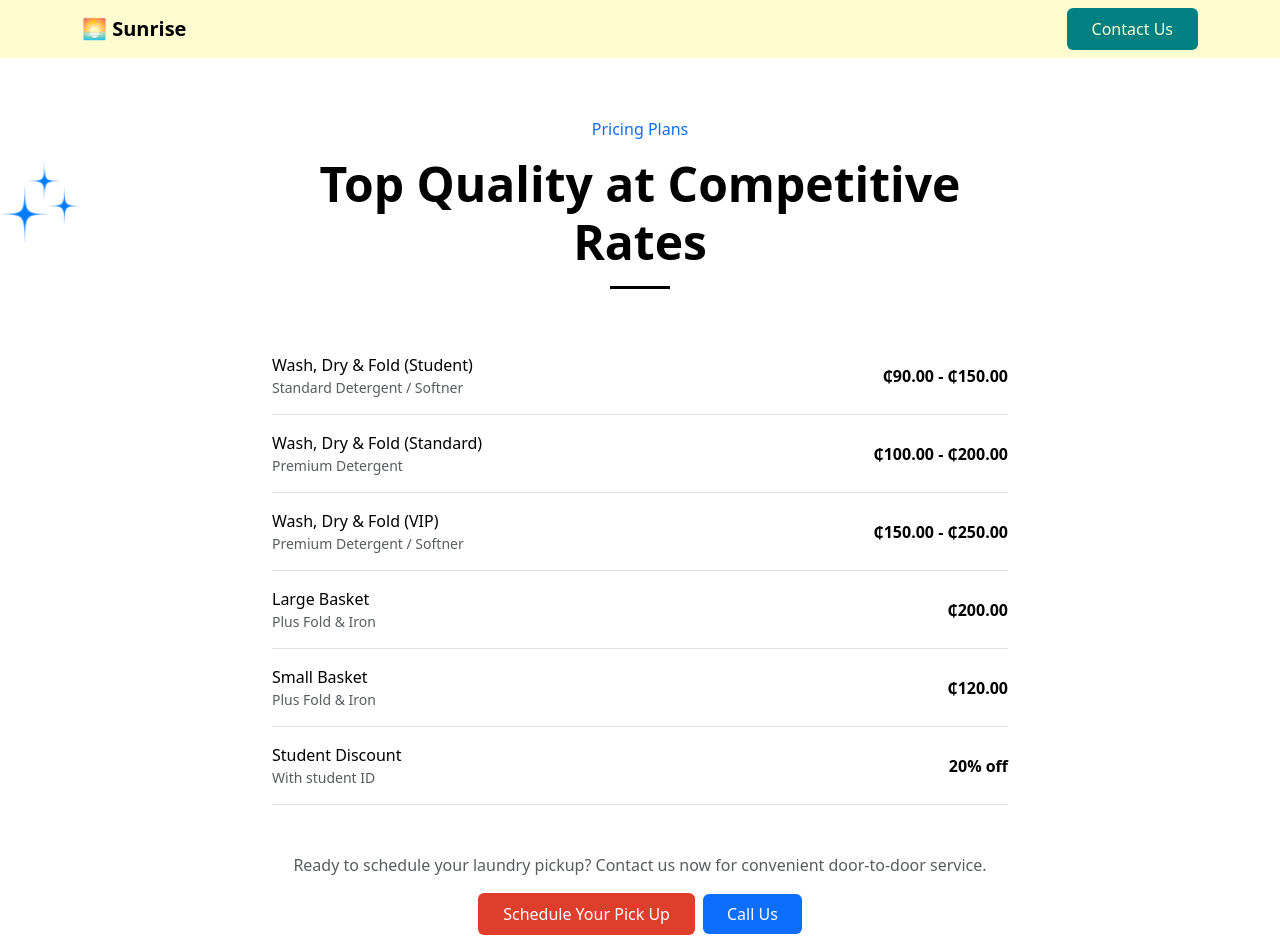
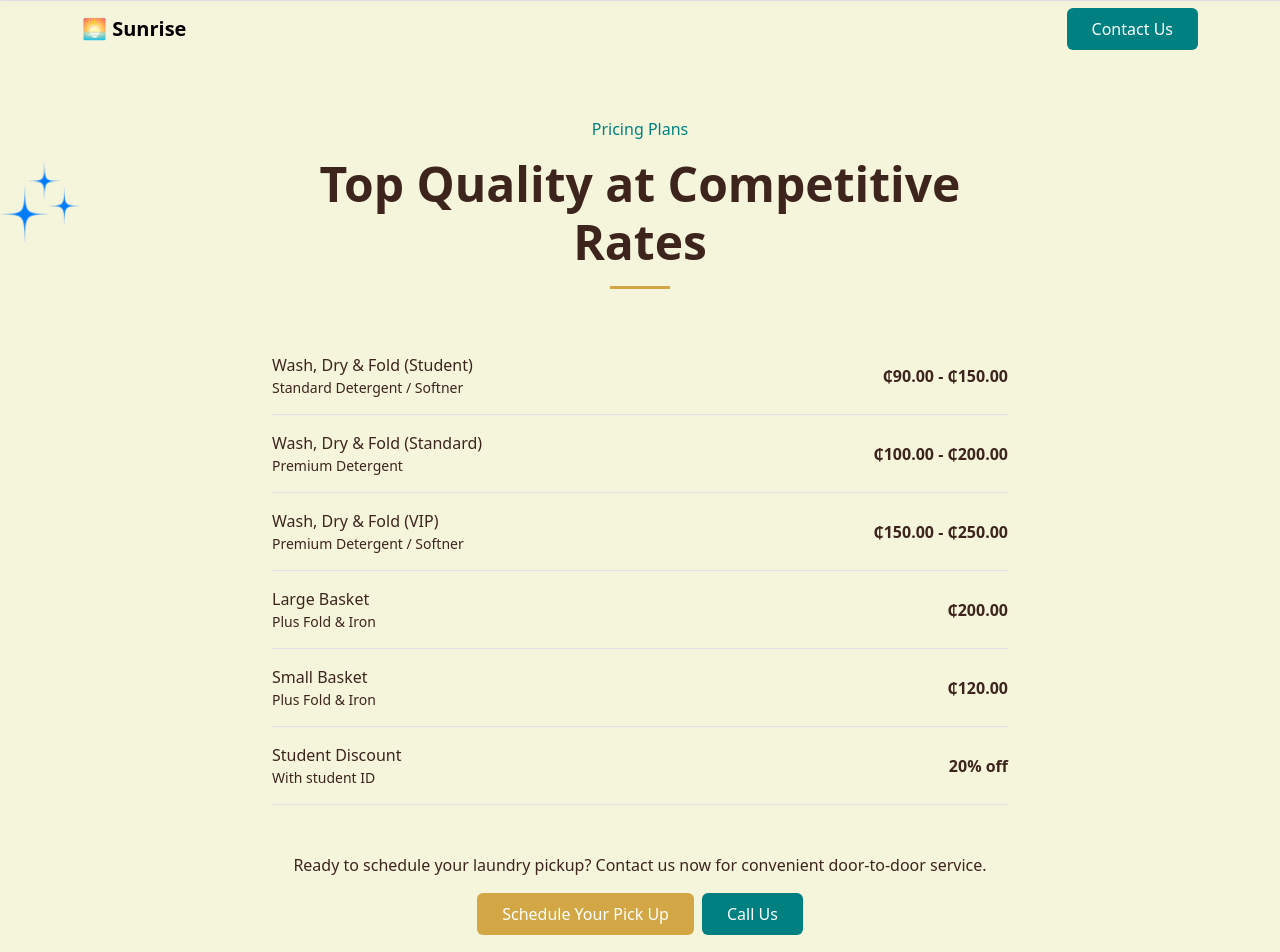
Before and after one commit to SoftLife0/Sunrise-service, a React (Vite) app: page /prices in a window 1280 px wide. Shown: the top 952 px of the page. Built offline with nearby package versions, Linux system fonts and the light colour scheme; no server answers.

Commit message:
Refactor styling in Header, Index, and Prices components; update background colors and text styles for improved readability

```diff
--- a/src/components/Header.jsx
+++ b/src/components/Header.jsx
@@ -3,11 +3,11 @@ import { Link } from "react-router-dom";
 
 const Header = () => {
   return (
-    <header className="border-bottom fixed-top shadow-sm z-3" style={{ backgroundColor: '#FFFDD0'}}>
-      <nav className="navbar navbar-expand-lg fixed-top " style={{ backgroundColor: '#FFFDD0'}}>
+    <header className="border-bottom fixed-top shadow-sm z-3" >
+      <nav className="navbar navbar-expand-lg fixed-top ">
         <div className="container">
           <Link className="navbar-brand fw-bold text-black" to="/">🌅 Sunrise</Link>
-          <a href="tel:+233557600158" className="btn btn-md px-4 py-2" style={{background: "#008080", color: "#FFFDD0"}} >Contact Us</a>
+          <a href="tel:+233557600158" className="btn text-white btn-md px-4 py-2" style={{background: "#008080"}} >Contact Us</a>
 
 
 
--- a/src/pages/Index.jsx
+++ b/src/pages/Index.jsx
@@ -24,7 +24,7 @@ const Index = () => {
 
 
   return (
-    <div style={{ backgroundColor: '#FFFDD0', minHeight: '100vh', color: '#3D251E', position: 'relative' }}>
+    <div style={{ backgroundColor: '#fff', minHeight: '100vh', color: '#3D251E', position: 'relative' }}>
       {/* Floating Shape Top Left */}
       <img src={shape1} alt="Shape" className="position-absolute floating-shape" style={{top: '50px',left: 0,width: '80px',zIndex: 1,}}/>
 
@@ -32,18 +32,18 @@ const Index = () => {
       <Header />
 
       {/* Hero */}
-      <section className="d-flex align-items-center" style={{ minHeight: '85vh', paddingTop: '120px', background: "#FFFDD0" }}>
+      <section className="d-flex align-items-center" style={{ minHeight: '85vh', paddingTop: '120px', background: "#fff" }}>
         <div className="container">
           <div className="row align-items-center">
             {/* Left */}
             <div className="col-lg-6 mb-5 mb-lg-0">
               <div className="text-center text-lg-start">
-                <h1 className="mb-4 display-4 fw-bold text-black"><span style={{color: '#008080'}}>Fresh</span> laundry delivered to your <span style={{color: '#D3A745'}}>Doorstep</span>!</h1>
+                <h1 className="mb-4 display-4 fw-bold text-black"><span style={{color: '#008080'}}>Sunrise</span> laundry service at your <span style={{color: '#D3A745'}}>Doorstep</span>!</h1>
                 <p className="mb-4 fs-5" style={{color: '#3D251E'}}>Experience premium laundry service tailored to your needs. We handle everything from pickup to delivery, including washing, drying, folding, and ironing.</p>
 
                 <div className="d-flex justify-content-center justify-content-lg-start gap-3">
                   <Link to="/form" className="btn text-white btn-md px-4 py-2" style={{background: '#D3A745'}}>Schedule Your Pick Up</Link>
-                  <Link to="/prices" className="btn btn-md px-4 py-2" style={{background: '#008080', color: '#FFFDD0'}}>See Prices</Link>
+                  <Link to="/prices" className="btn text-white btn-md px-4 py-2" style={{background: '#008080'}}>See Prices</Link>
                 </div>
               </div>
             </div>
--- a/src/pages/Prices.jsx
+++ b/src/pages/Prices.jsx
@@ -6,7 +6,7 @@ import shape1 from '../assets/shape1.png';
 
 const Prices = () => {
   return (
-    <div style={{ backgroundColor: '#fff', paddingTop: '120px', color: '#000', position: 'relative' }}>
+    <div style={{ backgroundColor: '#F5F5DC', paddingTop: '120px', color: '#3D251E', position: 'relative' }}>
         <img src={shape1} alt="Shape" className="position-absolute floating-shape" style={{top: '50px',left: 0,width: '80px',zIndex: 1,}}/>
 
         <Header />
@@ -15,51 +15,51 @@ const Prices = () => {
             <div className="row justify-content-center">
                 <div className="col-lg-8">
                     <div className="text-center mb-3">
-                        <h6 className=" mb-3 text-primary">Pricing Plans</h6>
-                        <h2 className="display-5 fw-bold ">Top Quality at Competitive Rates</h2>
-                        <div className="bg-black mx-auto mt-3 mb-5" style={{ width: '60px', height: '3px' }}></div>
+                        <h6 className=" mb-3" style={{color: '#008080'}}>Pricing Plans</h6>
+                        <h2 className="display-5 fw-bold" style={{color: '#3D251E'}}>Top Quality at Competitive Rates</h2>
+                        <div className="mx-auto mt-3 mb-5" style={{ width: '60px', height: '3px', backgroundColor: '#D3A745' }}></div>
                     </div>
 
                     <div className="pricing-table">
                         <div className="pricing-item d-flex justify-content-between align-items-center border-bottom py-3">
                             <div>
                                 <span>Wash, Dry & Fold (Student)</span>
-                                <div className="text-muted small">Standard Detergent / Softner</div>
+                                <div className="small" style={{color: '#3D251E'}}>Standard Detergent / Softner</div>
                             </div>
                             <span className="fw-bold">₵90.00 - ₵150.00</span>
                         </div>
                         <div className="pricing-item d-flex justify-content-between align-items-center border-bottom py-3">
                             <div>
                                 <span>Wash, Dry & Fold (Standard)</span>
-                                <div className="text-muted small">Premium Detergent</div>
+                                <div className="small" style={{color: '#3D251E'}}>Premium Detergent</div>
                             </div>
                             <span className="fw-bold">₵100.00 - ₵200.00</span>
                         </div>
                         <div className="pricing-item d-flex justify-content-between align-items-center border-bottom py-3">
                             <div>
                                 <span>Wash, Dry & Fold (VIP)</span>
-                                <div className="text-muted small">Premium Detergent / Softner</div>
+                                <div className="small" style={{color: '#3D251E'}}>Premium Detergent / Softner</div>
                             </div>
                             <span className="fw-bold">₵150.00 - ₵250.00</span>
                         </div>
                         <div className="pricing-item d-flex justify-content-between align-items-center border-bottom py-3">
                             <div>
                                 <span>Large Basket</span>
-                                <div className="text-muted small">Plus Fold & Iron</div>
+                                <div className="small" style={{color: '#3D251E'}}>Plus Fold & Iron</div>
                             </div>
                             <span className="fw-bold">₵200.00</span>
                         </div>
                         <div className="pricing-item d-flex justify-content-between align-items-center border-bottom py-3">
                             <div>
                                 <span>Small Basket</span>
-                                <div className="text-muted small">Plus Fold & Iron</div>
+                                <div className="small" style={{color: '#3D251E'}}>Plus Fold & Iron</div>
                             </div>
                             <span className="fw-bold">₵120.00</span>
                         </div>
                         <div className="pricing-item d-flex justify-content-between align-items-center border-bottom py-3">
                             <div>
                                 <span>Student Discount</span>
-                                <div className="text-muted small">With student ID</div>
+                                <div className="small" style={{color: '#3D251E'}}>With student ID</div>
                             </div>
                             <span className="fw-bold">20% off</span>
                         </div>
@@ -67,9 +67,9 @@ const Prices = () => {
                     </div>
 
                     <div className="text-center mt-5">
-                        <p className="text-muted">Ready to schedule your laundry pickup? Contact us now for convenient door-to-door service.</p>
-                        <Link to="/form" className="btn text-white btn-md px-4 py-2 me-2" style={{background: '#e03e2c'}}>Schedule Your Pick Up</Link>
-                        <a href="tel:+233557600158" className="btn text-white btn-primary btn-md px-4 py-2">Call Us</a>
+                        <p style={{color: '#3D251E'}}>Ready to schedule your laundry pickup? Contact us now for convenient door-to-door service.</p>
+                        <Link to="/form" className="btn text-white btn-md px-4 py-2 me-2" style={{background: '#D3A745'}}>Schedule Your Pick Up</Link>
+                        <a href="tel:+233557600158" className="btn text-white btn-md px-4 py-2" style={{background: '#008080'}}>Call Us</a>
                     </div>
 
                 </div>
```
